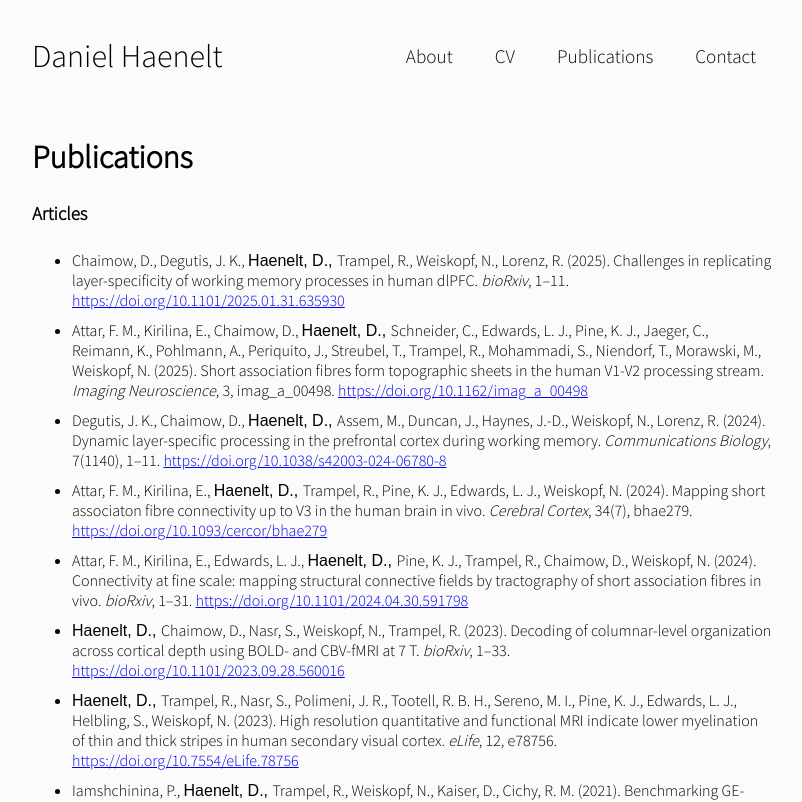
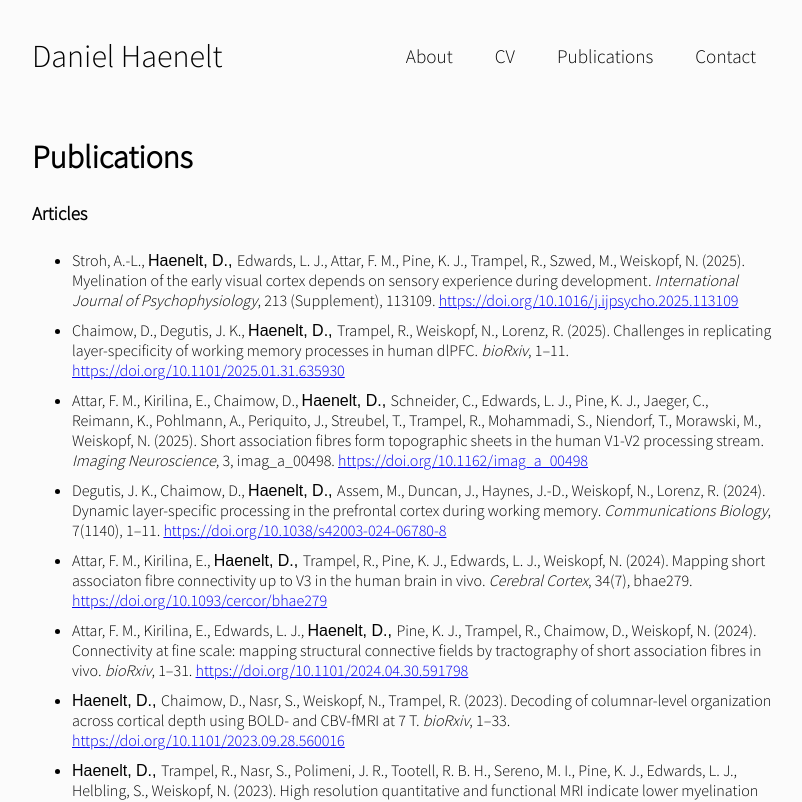
Before and after one commit to haenelt/haenelt.github.io, a React (Create React App) app: page /#/publications in a window 1280 px wide. Shown: the top 802 px of the page, without its empty margins (238-1040 px from the left). Built offline with nearby package versions, Linux system fonts and the light colour scheme.

Commit message:
update publications

```diff
--- a/src/assets/articles.json
+++ b/src/assets/articles.json
@@ -1,4 +1,14 @@
 {
+  "stroh2025": {
+    "author": ["Anna-Lena Stroh", "Daniel Haenelt", "Luke J. Edwards", "Fakhereh M. Attar", "Kerrin J. Pine", "Robert Trampel", "Marcin Szwed",  "Nikolaus Weiskopf"],
+    "title": "Myelination of the early visual cortex depends on sensory experience during development",
+    "year": "2025",
+    "journal": "International Journal of Psychophysiology",
+    "volume": "213 (Supplement)",
+    "number": "",
+    "pages": "113109",
+    "doi": "https://doi.org/10.1016/j.ijpsycho.2025.113109"
+  },
   "chaimow2025": {
     "author": ["Denis Chaimow", "Jonas K. Degutis", "Daniel Haenelt", "Robert Trampel", "Nikolaus Weiskopf", "Romy Lorenz"],
     "title": "Challenges in replicating layer-specificity of working memory processes in human dlPFC",
--- a/src/components/pages/CV.js
+++ b/src/components/pages/CV.js
@@ -1,7 +1,7 @@
 import styles from './CV.module.css';
 
 const CV = () => {
-  const cvFile = "https://drive.google.com/file/d/1X21VI9ltjgMWY51aizmTa9Y_82zM8qak/preview";
+  const cvFile = "https://drive.google.com/file/d/18IykqyfOYP89FX8gSzdXWkzT1p_FYEOq/preview";
 
   return (
     <div >
```
